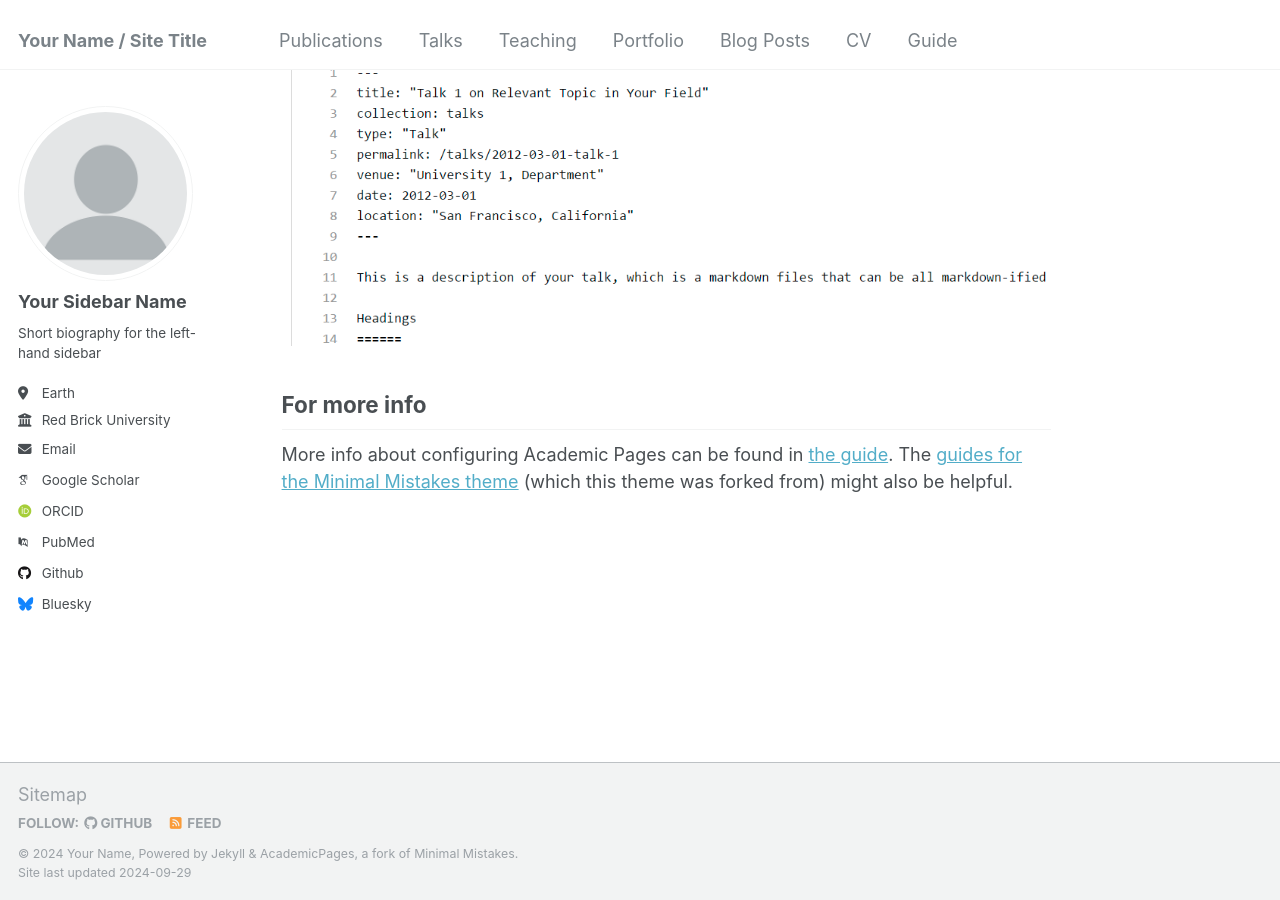
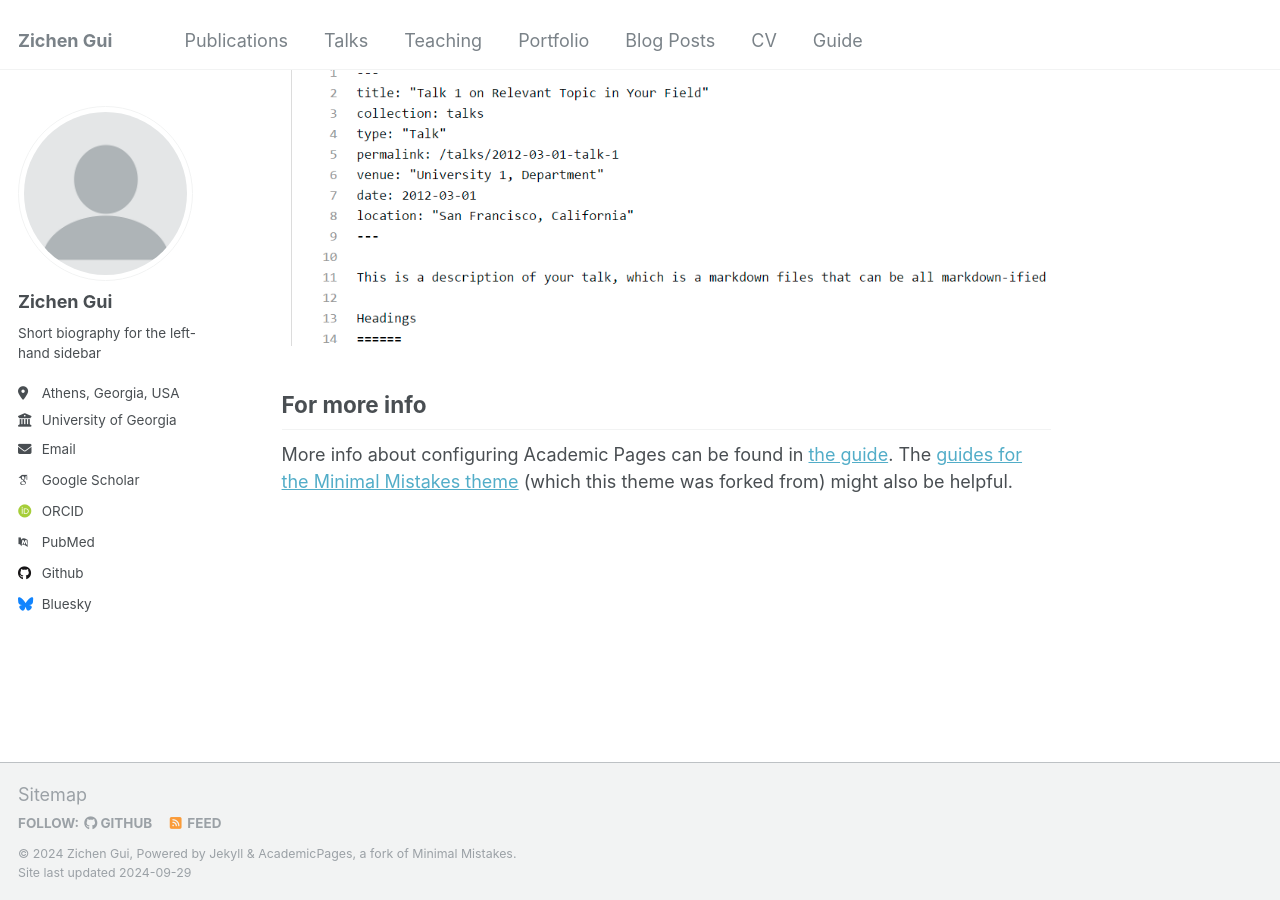
Before and after one commit to Zichen-Gui/Zichen-Gui.github.io, a Jekyll site: the page built from _pages/about.md, in a window 1280 px wide and 900 px high, scrolled down 2643 px. Built offline with Jekyll 4.4.1, drawn with Linux system fonts in a browser that asks for light colours; some web fonts are replaced.

Commit message:
Update _config.yml

```diff
--- a/_config.yml
+++ b/_config.yml
@@ -8,13 +8,13 @@
 
 # Basic Site Settings
 locale                   : "en-US"
-title                    : "Your Name / Site Title"
+title                    : "Zichen Gui"
 title_separator          : "-"
-name                     : &name "Your Name"
-description              : &description "personal description"
-url                      : https://academicpages.github.io # the base hostname & protocol for your site e.g. "https://mmistakes.github.io"
+name                     : &name "Zichen Gui"
+description              : &description "Assistant Professor at the University of Georgia"
+url                      : https://zichen-gui.github.io # the base hostname & protocol for your site e.g. "https://mmistakes.github.io"
 baseurl                  : "" # the subpath of your site, e.g. "/blog"
-repository               : "academicpages/academicpages.github.io"
+repository               : "zichen-gui.github.io"
 
 # Site Author - The following control what appear as part of the author content on the side bar.
 #               If a field is blank the icon and link will not appear, otherwise it will be shown.
@@ -22,13 +22,13 @@ repository               : "academicpages/academicpages.github.io"
 author:
   # Biographic information
   avatar           : "profile.png"
-  name             : "Your Sidebar Name"
+  name             : "Zichen Gui"
   pronouns         : # example: "she/her"
   bio              : "Short biography for the left-hand sidebar"
-  location         : "Earth"
-  employer         : "Red Brick University"
+  location         : "Athens, Georgia, USA"
+  employer         : "University of Georgia"
   uri              : # URL
-  email            : "none@example.org"
+  email            : "Zichen.Gui@uga.edu"
 
   # Academic websites
   arxiv            : # URL - Update with the correct link to your profile
```
